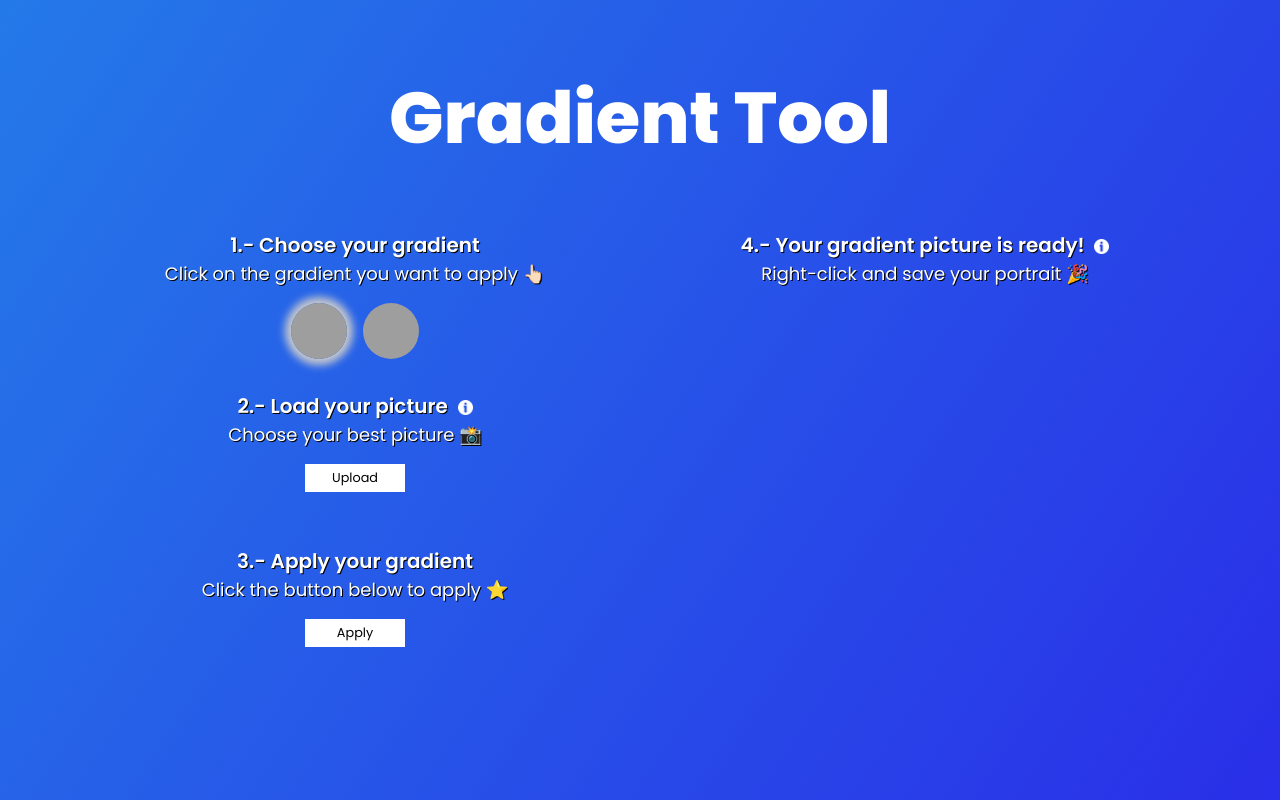
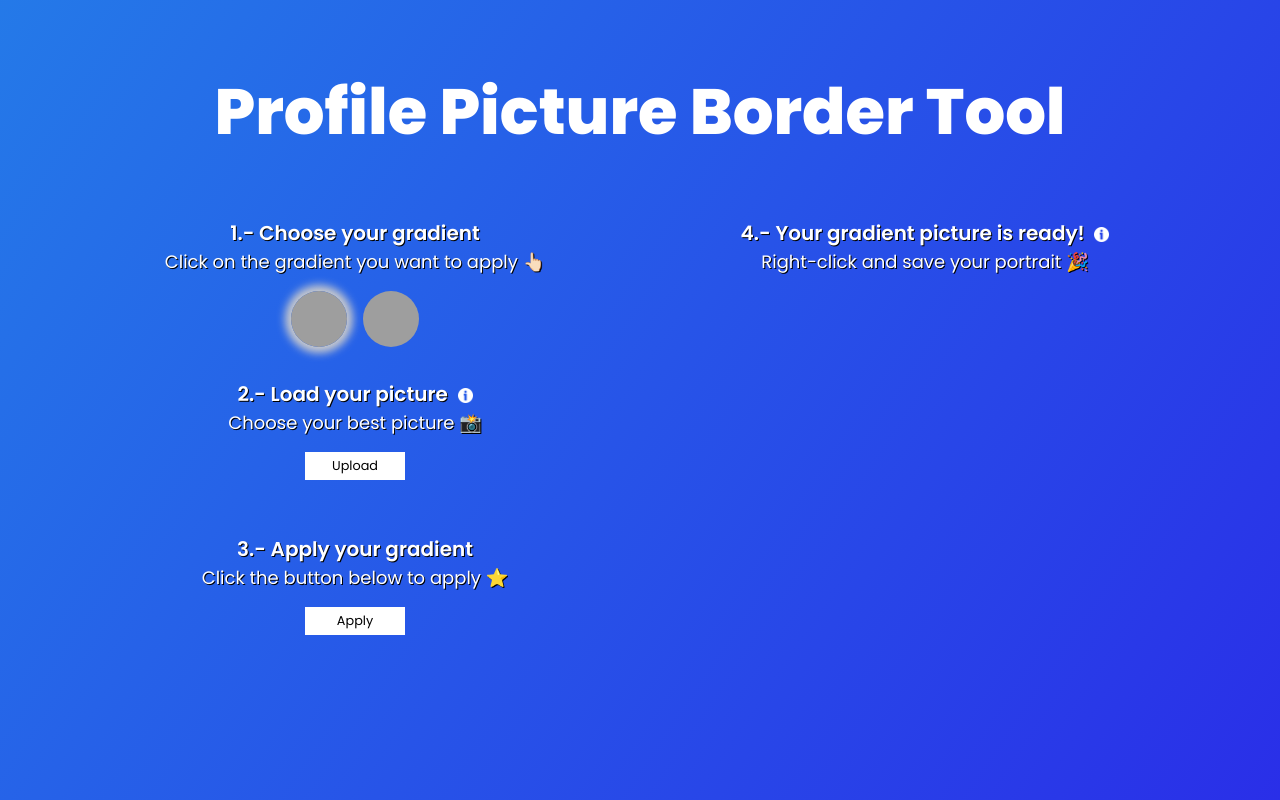
Before and after one commit to DanielSGA/prideportraits, a plain HTML site: page index.html in a window 1280 px wide. Drawn offline with nearby package versions, Linux system fonts and the light colour scheme; grey boxes are pictures that could not be loaded.

Commit message:
Updated Header

```diff
--- a/css/stylesp.css
+++ b/css/stylesp.css
@@ -88,7 +88,7 @@
 .header {
     text-align: center;
     /*padding-left: 100px;*/
-    font-size: 72px;
+    font-size: 64px;
     margin: 0 auto;
     color: white;
     font-family: 'Poppins', sans-serif;
--- a/index.html
+++ b/index.html
@@ -19,7 +19,7 @@
         <div class="row">
             <div class="col">
                 <div class="header">
-                    Gradient Tool
+                    Profile Picture Border Tool
                 </div>
             </div>
         </div>
```
